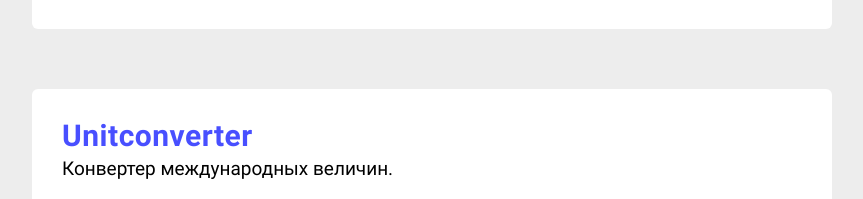
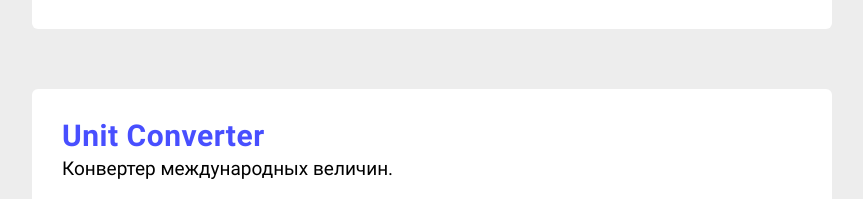
Before and after one commit to odivus/odivus.github.io, a React (Create React App) app: page /resume in a window 1280 px wide. Shown: the part 1521-1720 px from the top of the page, without its empty margins (208-1071 px from the left). Built offline with nearby package versions, Linux system fonts and the light colour scheme.

Commit message:
Text card header correction

```diff
--- a/src/components/Resume/Resume.js
+++ b/src/components/Resume/Resume.js
@@ -168,7 +168,7 @@
               rel='noopener noreferrer'
               className='card__a card__a_size_big'
             >
-              Unitconverter
+              Unit Converter
             </a>
             <p className='card__p'>
               Конвертер международных величин.
```
